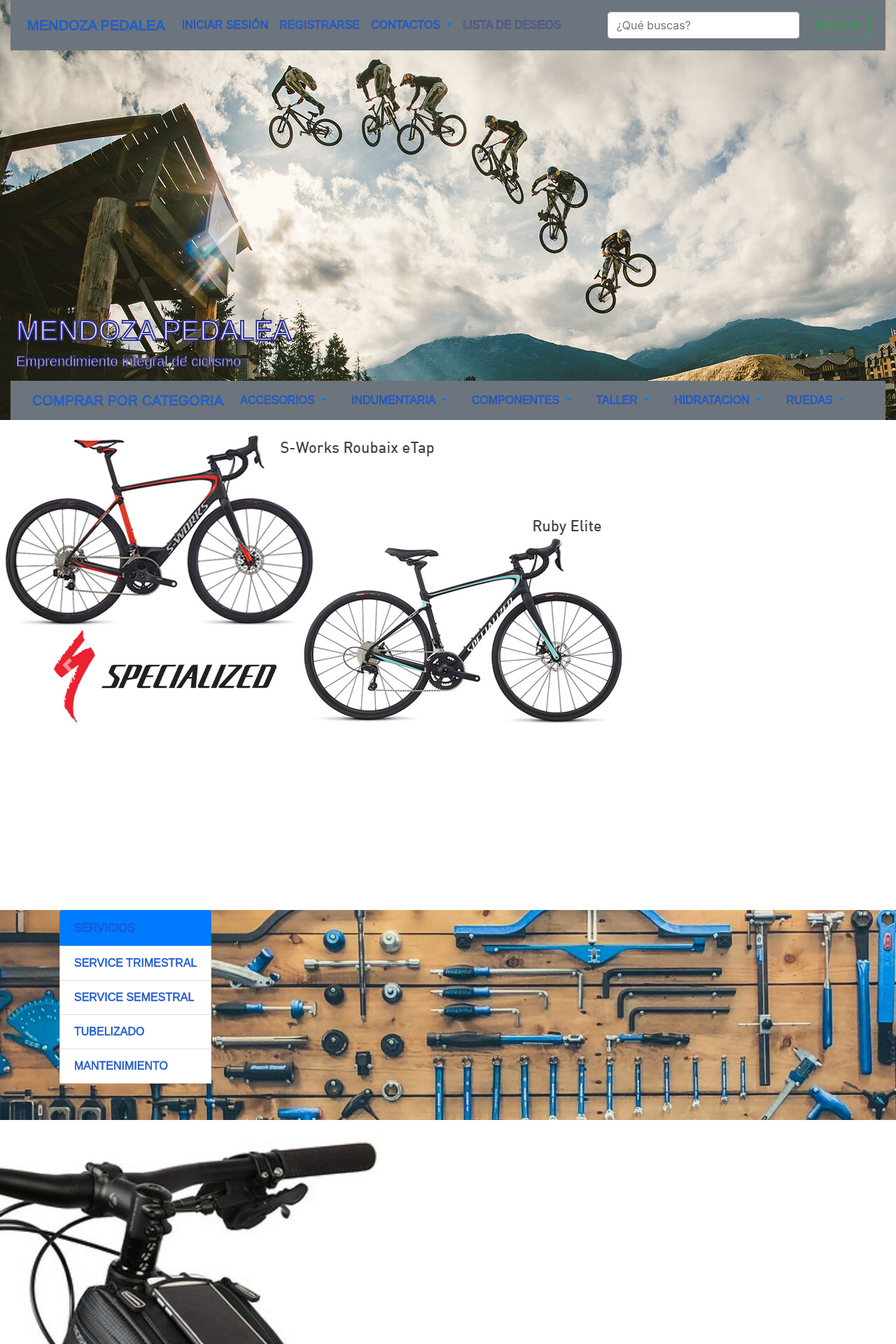
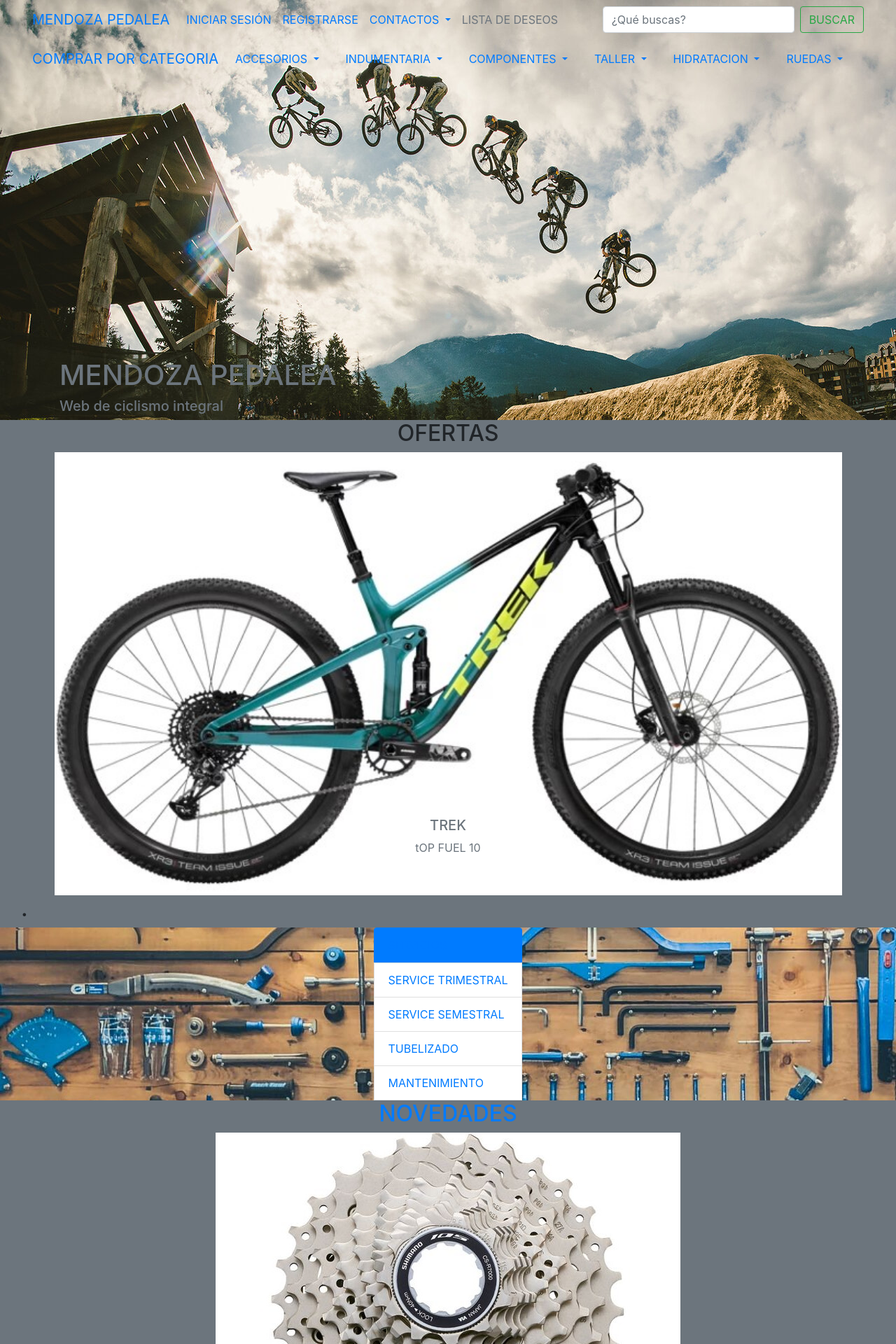
Before and after one commit to phnavarrete/phnavarrete.github.io, a PHP site: page / in a window 1280 px wide. Shown: the top 1920 px of the page at 70% size. Run offline with PHP 8.4, Linux system fonts and the light colour scheme.

Commit message:
se hicieron modificaciones varias

```diff
--- a/index.html
+++ b/index.html
@@ -1,6 +1,6 @@
 <!doctype html>
 <html lang="en">
-  <link rel="stylesheet" href="styles/estilos.css">
+  <!-- link rel="stylesheet" href="styles/estilos.css"-->
 <head>
   <!-- Required meta tags -->
   <meta charset="utf-8">
@@ -16,10 +16,9 @@
 
 <body>
   <!-- HEADER -->
-  <div class="container-fluid d-flex flex-column bg-image" style="background-image: url('images/secuenciaheader.jpg');
-  height: 600px;">
+  <div class="container-fluid d-flex flex-column bg-image" style="background-image: url('images/secuenciaheader.jpg');  height: 600px;">
         <!-- NAVEGADOR DE PAGINA -->
-        <div class="container-fluid mb-auto p-2 bg-secondary">
+      <div class="container-fluid">
         <nav class="navbar navbar-expand-lg">
           <a class="navbar-brand" href="#">MENDOZA PEDALEA</a>
           <button class="navbar-toggler" type="button" data-toggle="collapse" data-target="#navbarSupportedContent"
@@ -55,14 +54,8 @@
             </form>
         </nav>
       </div>
-      <!-- LOGO -->
-
-      <div class="container-fluid mt-auto p-2">
-                  <h1 class="mt-0 text-light">MENDOZA PEDALEA</h1>
-                  <h5 class="mt-0 text-light">Emprendimiento integral de ciclismo</h5>
-      </div>
       <!-- NAVEGADOR DE PRODUCTOS -->
-        <div class="container-fluid bg-secondary">
+      <div class="container-fluid">
           <nav class="navbar navbar-expand-lg">
             <a class="navbar-brand" href="#">COMPRAR POR CATEGORIA</a>
             <button class="navbar-toggler" type="button" data-toggle="collapse" data-target="#navbarSupportedContent"
@@ -176,10 +169,19 @@
               </ul>
           </nav>
       </div>
+      <!-- LOGO -->
+      <div class="container-fluid d-flex align-items-end" style= "height: 500px">
+        <div class="container">
+          <h1 class="text-secondary">MENDOZA PEDALEA</h1>
+          <h5 class="text-secondary">Web de ciclismo integral</h5>
+        </div>
+      </div>
   </div>
 
   <!-- OFERTAS -->
-  <div id="carouselExampleIndicators" class="carousel slide" data-ride="carousel" style="height: 700px;">
+  <div class="container-fluid d-flex flex-column align-items-center bg-secondary">
+    <h2>OFERTAS</h2>
+    <div id="carouselExampleIndicators" class="carousel slide bg-secondary" data-ride="carousel" style="width: 90%">
       <ol class="carousel-indicators">
         <li data-target="#carouselExampleIndicators" data-slide-to="0" class="active"></li>
         <li data-target="#carouselExampleIndicators" data-slide-to="1"></li>
@@ -187,21 +189,80 @@
       </ol>
       <div class="carousel-inner">
         <div class="carousel-item active">
-        <img class="d-block w-20" src="images/carrousel1.jpeg" alt="First slide">
+          <img class="d-block w-100" src="images/carrousel1.jpg" alt="First slide">
+          <div class="carousel-caption d-none d-md-block">
+            <h5 class="text-secondary">TREK</h5>
+            <p class="text-secondary">tOP FUEL 10</p>
+          </div>
+        </div>
+        <div class="carousel-item">
+          <img class="d-block w-100" src="images/carrousel2.jpg" alt="Second slide">
+          <div class="carousel-caption d-none d-md-block">
+            <h5 class="text-secondary">TREK</h5>
+            <p class="text-secondary">TOP FUEL 9.9S</p>
+          </div>
+        </div>
+        <div class="carousel-item">
+          <img class="d-block w-100" src="images/carrousel3.jpg" alt="Third slide">
+          <div class="carousel-caption d-none d-md-block">
+            <h5 class="text-secondary">TREK</h5>
+            <p class="text-secondary">TOP FUEL 8</p>
+          </div>
+        </div>
+      </div>
+      <a class="carousel-control-prev" href="#carouselExampleIndicators" role="button" data-slide="prev">
+        <span class="carousel-control-prev-icon" aria-hidden="true"></span>
+        <span class="sr-only">Previous</span>
+      </a>
+      <a class="carousel-control-next" href="#carouselExampleIndicators" role="button" data-slide="next">
+        <span class="carousel-control-next-icon" aria-hidden="true"></span>
+        <span class="sr-only">Next</span>
+      </a>
+    </div>
+    <div class="container-fluid bg-secondary">
+      <h2>.</h2>
+    </div>
+  </div>
+  <!-- SERVICIOS -->
+    <div class="container-fluid bg-image" style="background-image: url('images/servicios.jpg');">
+    <div class="container d-flex justify-content-center align-items-center">
+    <ul class="list-group">
+      <li class="list-group-item active"><a href="http://hub.chainreactioncycles.com">
+        SERVICIOS
+      </li>
+      <li class="list-group-item">SERVICE TRIMESTRAL</li>
+      <li class="list-group-item">SERVICE SEMESTRAL</li>
+      <li class="list-group-item">TUBELIZADO</li>
+      <li class="list-group-item">MANTENIMIENTO</li>
+    </ul>
+    </div>
+  </div>
+  <!-- NOVEDADES -->
+  <div class="container-fluid d-flex flex-column align-items-center bg-secondary">
+    <h2>NOVEDADES</h2>
+    <div id="carouselExampleIndicators" class="carousel slide bg-secondary" data-ride="carousel">
+      <ol class="carousel-indicators">
+        <li data-target="#carouselExampleIndicators" data-slide-to="0" class="active"></li>
+        <li data-target="#carouselExampleIndicators" data-slide-to="1"></li>
+        <li data-target="#carouselExampleIndicators" data-slide-to="2"></li>
+      </ol>
+      <div class="carousel-inner">
+        <div class="carousel-item active">
+          <img class="d-block w-100" src="images/accesorio1.jpg" alt="First slide">
           <div class="carousel-caption d-none d-md-block">
             <h5></h5>
             <p></p>
           </div>
         </div>
         <div class="carousel-item">
-        <img class="d-block w-20" src="images/carrousel2.jpg" alt="Second slide">
+          <img class="d-block w-100" src="images/accesorio2.jpg" alt="Second slide">
           <div class="carousel-caption d-none d-md-block">
             <h5></h5>
             <p></p>
           </div>
         </div>
         <div class="carousel-item">
-        <img class="d-block w-20" src="images/carrousel3.jpg" alt="Third slide">
+          <img class="d-block w-100" src="images/accesorio3.jpg" alt="Third slide">
           <div class="carousel-caption d-none d-md-block">
             <h5></h5>
             <p></p>
@@ -217,254 +278,104 @@
         <span class="sr-only">Next</span>
       </a>
     </div>
-  <!-- SERVICIOS -->
-    <div class="container-fluid d-flex flex-column bg-image" style="background-image: url('images/servicios.jpg');  height: 300px;">
-    <div class="container d-flex align-self-center">
-    <ul class="list-group">
-      <li class="list-group-item active"><a href="http://hub.chainreactioncycles.com">
-        SERVICIOS
-      </li>
-      <li class="list-group-item">SERVICE TRIMESTRAL</li>
-      <li class="list-group-item">SERVICE SEMESTRAL</li>
-      <li class="list-group-item">TUBELIZADO</li>
-      <li class="list-group-item">MANTENIMIENTO</li>
-    </ul>
+    <div class="container-fluid bg-secondary">
+      <h2>.</h2>
     </div>
   </div>
-  <!-- NOVEDADES -->
-  <div id="carouselExampleIndicators" class="carousel slide" data-ride="carousel" style="height: 700px;">
-    <ol class="carousel-indicators">
-      <li data-target="#carouselExampleIndicators" data-slide-to="0" class="active"></li>
-      <li data-target="#carouselExampleIndicators" data-slide-to="1"></li>
-      <li data-target="#carouselExampleIndicators" data-slide-to="2"></li>
-    </ol>
-    <div class="carousel-inner">
-      <div class="carousel-item active">
-        <img class="d-block w-20" src="images/accesorio1.jpg" alt="First slide">
-        <div class="carousel-caption d-none d-md-block">
-          <h5></h5>
-          <p></p>
-        </div>
-      </div>
-      <div class="carousel-item">
-        <img class="d-block w-20" src="images/accesorio2.jpg" alt="Second slide">
-        <div class="carousel-caption d-none d-md-block">
-          <h5></h5>
-          <p></p>
-        </div>
-      </div>
-      <div class="carousel-item">
-        <img class="d-block w-20" src="images/accesorio3.jpg" alt="Third slide">
-        <div class="carousel-caption d-none d-md-block">
-          <h5></h5>
-          <p></p>
-        </div>
-      </div>
-    </div>
-    <a class="carousel-control-prev" href="#carouselExampleIndicators" role="button" data-slide="prev">
-      <span class="carousel-control-prev-icon" aria-hidden="true"></span>
-      <span class="sr-only">Previous</span>
-    </a>
-    <a class="carousel-control-next" href="#carouselExampleIndicators" role="button" data-slide="next">
-      <span class="carousel-control-next-icon" aria-hidden="true"></span>
-      <span class="sr-only">Next</span>
+  <!-- PUBLICIDAD -->
+  <div class="container-fluid d-flex flex-column justify-content-center align-items-center" style="background-color: rgb(126, 233, 126); height: 300px;">
+    <a href="#"  rel="noopener" target="_blank">
+     <h1> PUBLICITE AQUI</h1>
     </a>
   </div>
   <!-- NOTICIAS EN EL MUNDO DEL CICLISMO -->
-  <div class="container-fluid" style="height: 250px">
+  <div class="container-fluid d-flex flex-column align-items-center bg-secondary">
+    <h2>NOTICIAS</h2>
     <div class="media">
-      <img class="mr-3 shadow-lg p-3 mb-5 bg-white rounded mt-auto p-2" style="height: 200px;"
+        <img class="d-BLOCK" style="height: 300px;"
           src="images/logodownhill.jpg"
           alt="aqui va una imagen">
-      <div class="media-body mb-auto p-2">
-        <h2 class="mt-0">NOTICIAS</h2>
     </div>
+    <h2>.</h2>
   </div>
-  </div>
-  <div class="chapa-guiamg" style="background-color: #ffed02;">
-
-    <a href="http://guiamendozagourmet.com/#utm_source=mdz&amp;utm_medium=banner&amp;utm_campaign=home&amp;utm_content=dkt" rel="noopener" target="_blank">
-    <img src="https://www.mdzol.com/u/banners/gmg/348.jpg" alt="banner" class="m348">
-    <!--<img src="https://www.mdzol.com/u/banners/gmg/768.jpg" alt="banner" class="m768">
-    <img src="https://www.mdzol.com/u/banners/gmg/1024.jpg" alt="banner" class="m1024">
-    <img src="https://www.mdzol.com/u/banners/gmg/1200.jpg" alt="banner" class="m1200">-->
-    </a>
-  </div>
-
-
-  <!-- SEGUNDO BLOQUE
+   <!-- FOOTER -->
     <div class="container-fluid">
-    <div class="row">
-      <!-- BICICLETAS ROBADAS
-      <div class="col-lg-2 bg-success text-white border border-dark">
-        BICICLETAS ROBADAS
-        <img class="mr-3 shadow-lg p-3 mb-5 bg-white rounded" style="height: 200px;"
-          src="https://image.freepik.com/vector-gratis/equipo-plantilla-logotipo-vintage-bicicleta-montana-e-ilustracion-ciclista_159993-102.jpg"
-          alt="aqui va una imagen">
-      </div>
-      <!-- VENTA DE BICICLETAS NUEVAS/VENTA DE BICICLETAS USADAS
+        <!-- VISTO RECIENTEMENTE-->
         <div class="col-sm">
-        <!-- VENTA DE BICICLETAS NUEVAS --
-        <div class="col-sm bg-info border border-dark">
-          <div class="media">
-            <img class="mr-3 shadow-lg p-3 mb-5 bg-white rounded" style="height: 200px;"
-              src="https://image.freepik.com/vector-gratis/equipo-plantilla-logotipo-vintage-bicicleta-montana-e-ilustracion-ciclista_159993-102.jpg"
-              alt="aqui va una imagen">
-            <div class="media-body bg-secondary">
-              <h5 class="mt-0">VENTA DE BICICLETAS NUEVAS</h5>
-              Emprendimiento integral de ciclismo.
-            </div>
-          </div>
-        </div>
-        <!-- VENTA DE BICICLETAS USADAS --
-        <div class="col-sm bg-info border border-dark">
-          <div class="media">
-            <img class="mr-3 shadow-lg p-3 mb-5 bg-white rounded" style="height: 200px;"
-              src="https://image.freepik.com/vector-gratis/equipo-plantilla-logotipo-vintage-bicicleta-montana-e-ilustracion-ciclista_159993-102.jpg"
-              alt="aqui va una imagen">
-            <div class="media-body bg-secondary">
-              <h5 class="mt-0">VENTA DE BICICLETAS USADAS</h5>
-              Emprendimiento integral de ciclismo.
-            </div>
-          </div>
-        </div>
-      </div>
-
-      <!-- ACCESO A PAGINAS WEB DE FABRICANTES --
-      <div class="col-lg-2 bg-success text-white border border-dark">
-        ACCESO A PAGINAS WEB DE FABRICANTES
-        <img class="mr-3 shadow-lg p-3 mb-5 bg-white rounded" style="height: 200px;"
-          src="https://image.freepik.com/vector-gratis/equipo-plantilla-logotipo-vintage-bicicleta-montana-e-ilustracion-ciclista_159993-102.jpg"
-          alt="aqui va una imagen">
-      </div>
-    </div>
-  </div>
-
-  <!-- FOOTER --
-  <div class="container-fluid">
-      <!-- VISTO RECIENTEMENTE--
-      <div class="col-sm">
-        <h2>VISTO RECIENTEMENTE</h2>
-        <div class="recentviewed_proudcts tabnavigationcontainer">
-          <div class="loadrecentvieweditems">
-            <div class="recentlyViewedProducts tab-content">
-              <div class="globalslidercontainer footer_label">
+          <h5>VISTO RECIENTEMENTE</h5>
             <li></li>
             <li></li>
         </div>
-            </div>
-          </div>
-        </div>
-      </div>
         <div class="container"></div>
         <div class="row">
-        <!-- REDES SOCIALES --
+          <!-- REDES SOCIALES -->
           <div class="col-sm">
             <ul>
               <div class="footer-ecomm social">
-              <h2>REDES SOCIALES</h2>
+                <h5>REDES SOCIALES</h5>
                 <ul>
-                <li><a href="http://hub.chainreactioncycles.com" title="Opens in a new browser window"
+                  <li><a href=# title="Opens in a new browser window"
                       target="_blank"><img
-                      src="//chainreactioncycles.scene7.com/is/image/ChainReactionCycles/Footer_Hub?scl=1&amp;qlt=95"
-                      alt="" width="32" height="32">The Hub</a></li>
-                <li><a href="//www.facebook.com/ChainReactionCycles" title="Opens in a new browser window"
+                        src="#"
+                        alt="" width="32" height="32">Facebook</a></li>
+                  <li><a href="#" title="Opens in a new browser window"
                       target="_blank"><img
-                      src="//chainreactioncycles.scene7.com/is/image/ChainReactionCycles/Footer_Facebook?scl=1&amp;qlt=95"
-                      alt="" width="32" height="32">Facebook</a></li>
-                <li><a href="//twitter.com/chain__reaction" title="Opens in a new browser window" target="_blank"><img
-                      src="//chainreactioncycles.scene7.com/is/image/ChainReactionCycles/Footer_Twitter?scl=1&amp;qlt=95"
-                      alt="" width="32" height="32">Twitter</a></li>
-                <li><a href="//instagram.com/chainreactioncycles" title="Opens in a new browser window"
-                    target="_blank"><img
-                      src="//chainreactioncycles.scene7.com/is/image/ChainReactionCycles/Footer_Instagram?scl=1&amp;qlt=95"
-                      alt="" width="32" height="32">Instagram</a></li>
-                <li><a href="//www.youtube.com/user/ChainReactionCycle" title="Opens in a new browser window"
-                    target="_blank"><img
-                      src="//chainreactioncycles.scene7.com/is/image/ChainReactionCycles/Footer_Youtube?scl=1&amp;qlt=95"
-                      alt="" width="32" height="32">YouTube</a></li>
+                        src="#"
+                        alt="" width="32" height="32">Instragram</a></li>
                 </ul>
               </div>
             </ul>
           </div>
-        <!-- CATEGORIAS --
+          <!-- CATEGORIAS -->
           <div class="col-sm">
             <div class="footer-ecomm categories">
-            <h2>CATEGORIAS</h2>
+              <h5>CATEGORIAS</h5>
               <ul>
-              <li><a href="/bikes">Bikes</a></li>
-              <li><a href="/frames-forks">Frames &amp; Forks</a></li>
-              <li><a href="/components">Components</a></li>
-              <li><a href="/wheels-tyres">Wheels &amp; Tyres</a></li>
-              <li><a href="/clothing">Clothing</a></li>
-              <li><a href="/protection">Protection</a></li>
-              <li><a href="/nutrition-training">Nutrition &amp; Training</a></li>
-              <li><a href="/workshop">Workshop</a></li>
-              <li><a href="/accessories">Accessories</a></li>
-              <li><a href="/footwear">Footwear</a></li>
-              <li><a href="/clearance">Clearance</a></li>
-              <li><a href="/chain-reaction-cycles-gift-voucher/rp-prod1047">Gift Vouchers</a></li>
+                <li><a href="#">ACCESORIOS</a></li>
+                <li><a href="#">INDUMENTARIA</a></li>
+                <li><a href="#">COMPONENTES</a></li>
+                <li><a href="#">TALLER</a></li>
+                <li><a href="#">HIDRATACION</a></li>
+                <li><a href="#">RUEDAS</a></li>
               </ul>
             </div>
           </div>
-        <!-- SERVICIO AL CLIENTE--
+          <!-- SERVICIO AL CLIENTE-->
             <div class="col-sm">
               <div class="col-sm">
-              <h2>SERVICIO AL CLIENTE</h2>
+                <h5>SERVICIO AL CLIENTE</h5>
                 <ul>
-                <li><a href="/customer-service/email-or-phone-us">Contact us</a></li>
-                <li><a
-                    href="/customer-service/ordering-and-payment#what-credit-cards-can-i-use-to-place-my-order">Ordering
-                    and payment</a></li>
-                <li><a href="/staticcontent/postageInfoPage.jsp">Delivery</a></li>
-                <li><a href="/customer-service/returning-an-item">Returning an item</a></li>
-                <li><a href="/customer-service/making-a-warranty-return">Warranty</a></li>
-                <li><a href="/r-pl/cycle-to-work">Cycle To Work Scheme</a></li>
-                <li><a href="/customer-service/paypal-credit">PayPal Credit</a></li>
-                <li><a href="/r-pl/crc-discount-codes">CRC Discount Codes</a></li>
-                <li><a href="/account/orderTracking.jsp">Track my order</a></li>
-                <li><a href="/customer-service/general-faqs"><abbr title="Frequently Asked Questions">FAQs</abbr></a>
-                </li>
-                <li><a href="/customer-service" class="more">See more...</a></li>
+                  <li><a href="/customer-service/email-or-phone-us">CONTACTANOSs</a></li>
+                  <li><a href="/staticcontent/postageInfoPage.jsp">COSTOS DE ENVIOS</a></li>
+                  <li><a href="/customer-service/returning-an-item">DEVOLVER UN PRODUCTO</a></li>
+                  <li><a href="/customer-service/making-a-warranty-return">GARANTIA</a></li>
+                  <li><a href="/customer-service" class="more">VER MAS</a></li>
                 </ul>
               </div>
             </div>
-          <!-- ACERCA DE NOSOTROS--
+            <!-- ACERCA DE NOSOTROS-->
             <div class="col-sm">
               <div class="footer-ecomm about-us">
-              <h2>ACERCA DE NOSOTROS</h2>
+                <h5>ACERCA DE NOSOTROS</h5>
                 <ul>
-                <li><a href="/customer-service/store-showroom-details">Stores</a></li>
+                  <li><a href="/customer-service/store-showroom-details">QUIENES SOMOS</a></li>
                   <li><a href="http://hub.chainreactioncycles.com/events/" target="_blank"
-                    title="Opens in a new browser window" class="elink">Events</a></li>
-                <li><a href="/customer-service/our-story">Our story</a></li>
-                <li><a href="/customer-service/our-story#corevalues">Our vision</a></li>
-                <li><a href="https://team.chainreactioncycles.com/" target="_blank"
-                    title="Opens in a new browser window" class="elink">Our riders</a></li>
-                <li><a href="/customer-service/why-buy-from-crc">Why buy from us?</a></li>
-                <li><a href="/customer-service/careers-with-crc">Job vacancies</a></li>
-                <li><a href="/r-pl/affiliates">Affiliates Program</a></li>
-                <li><a href="/r-pl/taxstrategy">Tax Strategy</a></li>
-                <li><a href="https://insurance-uk.chainreactioncycles.com/" target="_blank"
-                    title="Opens in a new browser window" class="elink">Cycle Insurance</a></li>
-                <li><a href="/r-pl/mediaenquiries">Media Enquiries</a></li>
+                      title="Opens in a new browser window" class="elink">EVENTOS</a></li>
                 </ul>
               </div>
             </div>
-
-        <!-- DATOS DE CUENTA--
+          <!-- DATOS DE CUENTA-->
           <div class="col-sm">
             <div class="crcFooterContentSlot">
               <div class="crcFooterNewsletterSlot"
                 onclick="callTrack('_trackEvent','','Click Promo','-FooterNewsletterSlot-Merchandiser Slot');">
-              <h2>Sign up &amp; save</h2>
-              <p>Get <strong>£10 off</strong> your first order and be the first to hear about our latest offers, news
-                &amp; promotions. £50 minimum spend required. New customers only.</p>
+                <h5>REGISTRATE &amp; AHORRA</h5>
+                <p>AQUIERE <strong>1% OFF</strong> EN TU PRIMERA COMPRA. SOLO PARA CLIENTES NUEVOS</p>
               </div>
             </div>
             <div id="crcFooterNewsletterSignupContent" class="crcFooterNewsletterSignup">
               <label for="crcNewsletterEmail" class="crcFooterNewsletterSignupPrompt">
-              Please enter your email address</label>
+                Ingresa tu direccion de correo electrónico</label>
               <input type="text" id="crcNewsletterEmail" class="email_id" bean="ProfileFormHandler.email"
                 autocomplete="off" autocapitalize="off" autocorrect="off" maxlength="100">
               <div class="invalid_email footer_error_msg" style="display:none;">Your email address is not valid - please
@@ -473,24 +384,17 @@
                 limit. Please use a shorter email address to sign up.</div>
               <a class="crcNewsletterSignupSubmit"
                 onclick="callTrack('_trackEvent','Newsletter Sign up','Confirm Signup','');displayFooterNewsletters();">
-              SIGN UP</a>
+                REGISTRATE</a>
             </div>
             <div class="crcFooterContentSlot">
               <div class="footerPrivacyInfoDisclaimerSlot"
                 onclick="callTrack('_trackEvent','','Click Promo','-FooterPrivacyInfoDisclaimerSlot-Merchandiser Slot');">
-              By signing up, you agree to our <a href="/customer-service/crc-terms-and-conditions" target="_blank">Terms
-                and conditions</a> and <a href="/customer-service/your-online-security#privpol" target="_blank">Privacy
-                Policy</a> </div>
-          </div>
-          <div class="crcFooterContentSlot">
+                Al registrarse usted acepta nuestros <a href="#" target="_blank">Terminos y conficiones</a> y
+                <a href="#" target="_blank"> politicas de privacidad</a> </div>
             </div>
           </div>
         </div>
     </div>
-
-
-
-
 
   <!-- Optional JavaScript; choose one of the two! -->
 
--- a/styles/estilos.css
+++ b/styles/estilos.css
@@ -1,15 +1,10 @@
-h1{
-  -webkit-text-stroke: 2px #333399;
+.TITULO_1 {
+  -webkit-text-stroke: 1px grey;
   font-family: sans-serif;
-  color:white;
+  color:rgba(255, 255, 255, 0.685);
 }
-h5{
-  -webkit-text-stroke: 1px #333399;
+.TITULO_2 {
+  -webkit-text-stroke: 1px grey;
   font-family: sans-serif;
-  color:white;
+  color:rgba(255, 255, 255, 0.685);
 }
-a{
-  -webkit-text-stroke: 0.5px #333399;
-  font-family: sans-serif;
-  color:white;
-}
```
Also changed, not shown: images/accesorio1.jpg, images/accesorio2.jpg, images/accesorio3.jpg, images/carrousel1.jpeg (deleted), images/carrousel1.jpg (added), images/carrousel2.jpg, images/carrousel3.jpg. Lines whose indentation alone changed are shown as unchanged.
